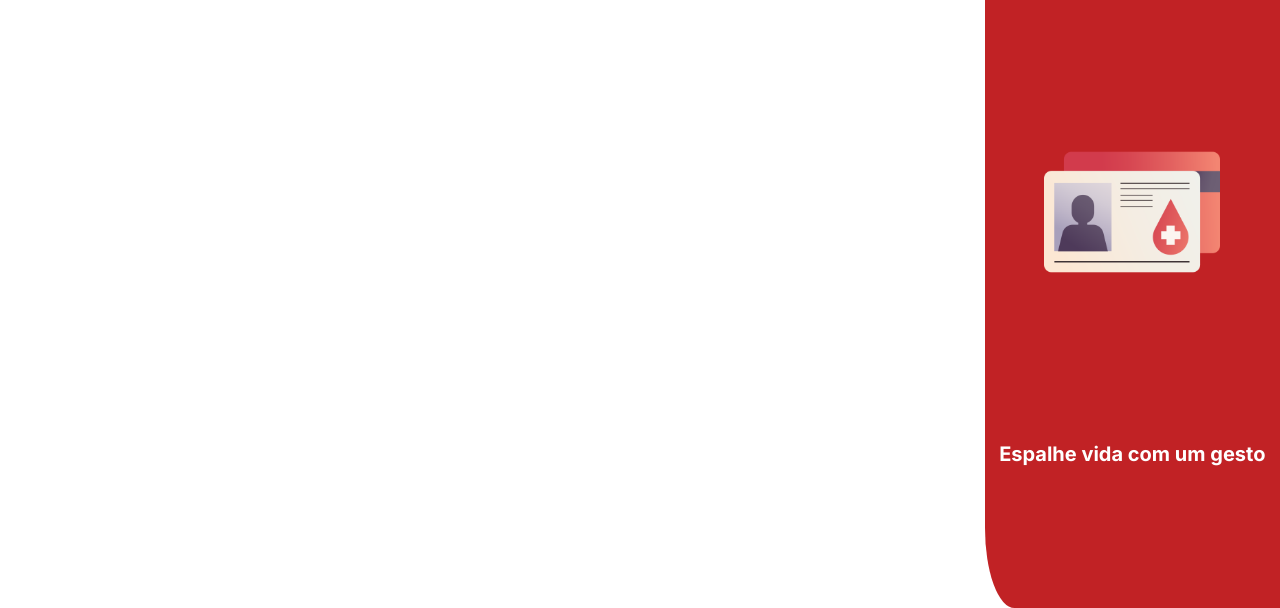
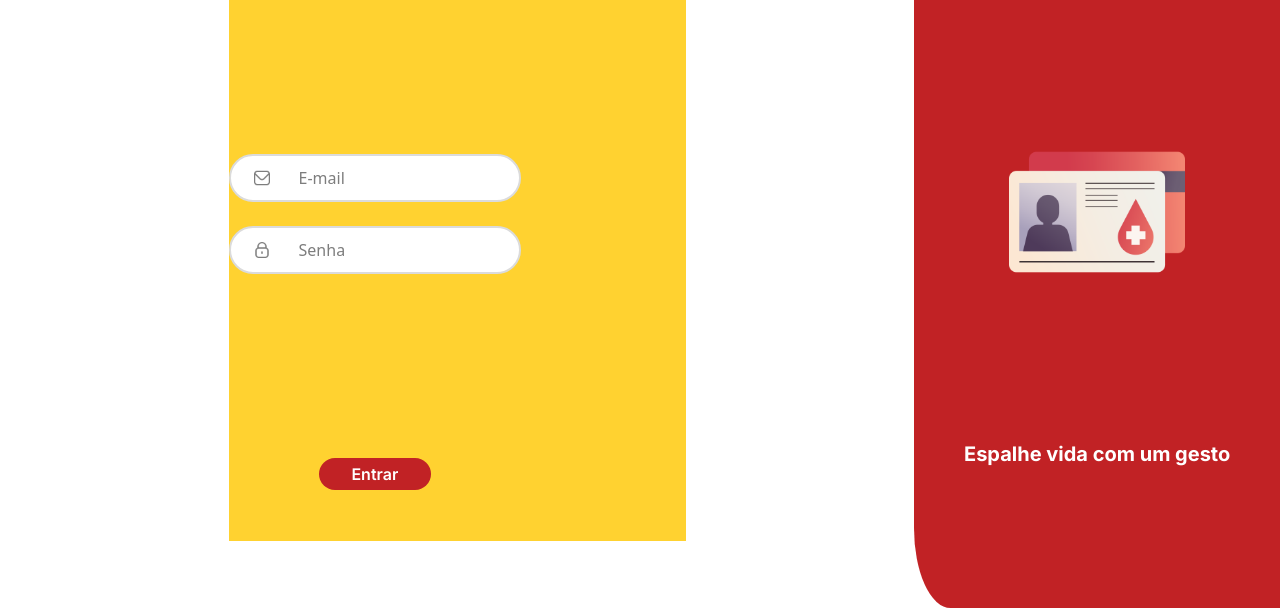
Before and after one commit to natybastazini/ProjetoDoeMais, a website: page html/login.html in a window 1280 px wide. Shown: the part 192-800 px from the top of the page. Drawn offline with Linux system fonts and the light colour scheme; a web font is replaced by a local one.

Commit message:
verificar ajustes tela de login e register

```diff
--- a/html/login.html
+++ b/html/login.html
@@ -13,26 +13,105 @@
       rel="stylesheet"
     />
     <link rel="icon" href="../img/logo.png" type="image/png" />
-    <title>Doe Mais</title>
+    <title>Doe Mais - Login</title>
   </head>
   <body class="flex h-screen">
     <main class="flex justify-center items-center w-full h-full">
-      <section class="flex flex-col h-11/12 w-1/2">
+      <section class="flex flex-col h-10/12 w-1/2 bg-amber-300">
         <!-- Direcionar para a page de register -->
         <div class="flex flex-col h-[10%] w-full text-gray-1 font-inter">
           <h1 class="text-4xl font-extralight">Acesse sua conta</h1>
           <div class="flex flex-row text-sm gap-2">
-            <p class="font-extralight">Já possuí conta?</p>
-            <a class="font-normal underline" href="./developing.html"
+            <p class="font-extralight">Não possuí conta?</p>
+            <a class="font-normal underline" href="./register.html"
               >Clique aqui</a
             >
           </div>
         </div>
+        <!-- Formulário para o login -->
+        <form
+          class="flex flex-col justify-center h-full w-4/5 gap-4"
+          action="#"
+        >
+          <!-- Inputs -->
+          <div class="flex flex-col h-3/4 justify-center gap-6">
+            <!-- Input Email ou CPF -->
+            <!-- <div
+            class="group relative flex flex-row justify-center items-center w-4/5 h-12 bg-white border-2 border-gray-2 p-2 rounded-3xl gap-2 focus-within:border-red-1"
+          >
+            <img class="size-4" src="../img/cpf.png" alt="cadeado" />
+            <input
+              class="peer outline-none w-4/5 text-gray-1 text-base transition-all duration-200"
+              required
+              placeholder=" "
+              type="cpf"
+              name="cpf"
+              id="cpf"
+            />
+            <label
+              for="cpf"
+              class="absolute left-16 top-1/2 -translate-y-1/2 text-base text-gray-1 bg-white px-1 transition-all duration-200 peer-placeholder-shown:top-1/2 peer-placeholder-shown:-translate-y-1/2 peer-placeholder-shown:text-base peer-focus:top-0 peer-focus:-translate-y-1/2 peer-focus:text-xs peer-focus:text-red-1 peer-not-placeholder-shown:top-0 peer-not-placeholder-shown:-translate-y-1/2 peer-not-placeholder-shown:text-xs"
+            >
+              CPF
+            </label>
+          </div> -->
+
+            <div
+              class="group relative flex flex-row justify-center items-center w-4/5 h-12 bg-white border-2 border-gray-2 p-2 rounded-3xl gap-2 focus-within:border-red-1"
+            >
+              <img class="size-4" src="../img/email.png" alt="envelope" />
+              <input
+                class="peer outline-none w-4/5 text-gray-1 text-base transition-all duration-200"
+                required
+                placeholder=" "
+                type="email"
+                name="email"
+                id="email"
+              />
+              <label
+                for="email"
+                class="absolute left-16 top-1/2 -translate-y-1/2 text-base text-gray-1 bg-white px-1 transition-all duration-200 peer-placeholder-shown:top-1/2 peer-placeholder-shown:-translate-y-1/2 peer-placeholder-shown:text-base peer-focus:top-0 peer-focus:-translate-y-1/2 peer-focus:text-xs peer-focus:text-red-1 peer-not-placeholder-shown:top-0 peer-not-placeholder-shown:-translate-y-1/2 peer-not-placeholder-shown:text-xs"
+              >
+                E-mail
+              </label>
+            </div>
+            <!-- Input Senha -->
+            <div
+              class="group relative flex flex-row justify-center items-center w-4/5 h-12 bg-white border-2 border-gray-2 p-2 rounded-3xl gap-2 focus-within:border-red-1"
+            >
+              <img class="size-4" src="../img/senha.png" alt="cadeado" />
+              <input
+                class="peer outline-none w-4/5 text-gray-1 text-base transition-all duration-200"
+                required
+                placeholder=" "
+                type="password"
+                name="senha"
+                id="senha"
+              />
+              <label
+                for="senha"
+                class="absolute left-16 top-1/2 -translate-y-1/2 text-base text-gray-1 bg-white px-1 transition-all duration-200 peer-placeholder-shown:top-1/2 peer-placeholder-shown:-translate-y-1/2 peer-placeholder-shown:text-base peer-focus:top-0 peer-focus:-translate-y-1/2 peer-focus:text-xs peer-focus:text-red-1 peer-not-placeholder-shown:top-0 peer-not-placeholder-shown:-translate-y-1/2 peer-not-placeholder-shown:text-xs"
+              >
+                Senha
+              </label>
+            </div>
+          </div>
+          <!-- Botão para entrar -->
+          <div class="flex justify-center items-center w-4/5">
+            <div class="bg-red-1 flex justify-center w-28 h-8 rounded-2xl">
+              <input
+                class="text-white font-inter font-semibold"
+                type="submit"
+                value="Entrar"
+              />
+            </div>
+          </div>
+        </form>
       </section>
     </main>
     <!-- Lateral -->
     <div
-      class="h-screen w-[30%] bg-red-1 rounded-bl-[10%] rounded-tl-[10%] flex flex-col justify-evenly items-center font-inter text-white"
+      class="h-screen w-[40%] bg-red-1 rounded-bl-[10%] rounded-tl-[10%] flex flex-col justify-evenly items-center font-inter text-white"
     >
       <h2 class="text-3xl font-bold">FRASE DE DOADOR!</h2>
       <img
```
Also changed, not shown: html/register.html (+6 -5 lines), index.html (+1 -1 lines), dist/output.css.
